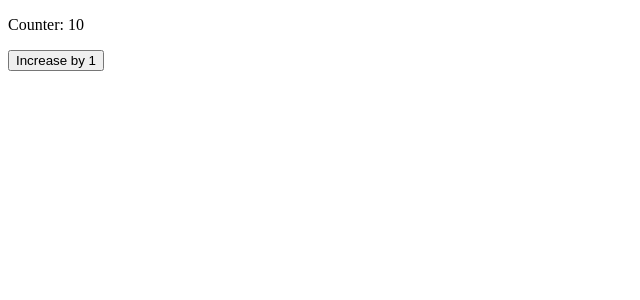
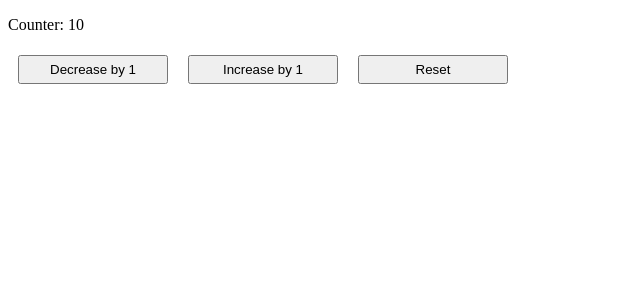
Before and after one commit to jueltter/angular-c104, an Angular app: page / in a window 1280 px wide. Shown: the top 300 px of the page, without its empty margins (0-640 px from the left). Built offline with nearby package versions, Linux system fonts and the light colour scheme.

Commit message:
4-tarea-separar-template-de-la-logica

```diff
--- /dev/null
+++ b/src/app/pages/counter/counter-page.component.css
@@ -0,0 +1,5 @@
+button{
+      padding: 5px;
+      margin: 5px 10px;
+      width: 150px;
+    }
--- /dev/null
+++ b/src/app/pages/counter/counter-page.component.html
@@ -0,0 +1,4 @@
+<p>Counter: {{ counter }}</p>
+    <button (click)="increaseBy(-1)">Decrease by 1</button>
+    <button (click)="increaseBy(1)">Increase by 1</button>
+    <button (click)="reset()">Reset</button>
--- a/src/app/pages/counter/counter-page.component.ts
+++ b/src/app/pages/counter/counter-page.component.ts
@@ -3,10 +3,8 @@ import { Component } from '@angular/core';
 @Component({
 	selector: 'app-counter-page',
 	standalone: true,
-	template: `
-		<p>Counter: {{ counter }}</p>
-    <button (click)="increaseBy(1)">Increase by 1</button>
-	`,
+	templateUrl: './counter-page.component.html',
+  styleUrl: './counter-page.component.css'
 })
 export class CounterPageComponent {
   counter = 10;
@@ -14,4 +12,8 @@ export class CounterPageComponent {
   increaseBy(value: number) {
     this.counter += value;
   }
+
+  reset() {
+    this.counter = 10;
+  }
 }
```
